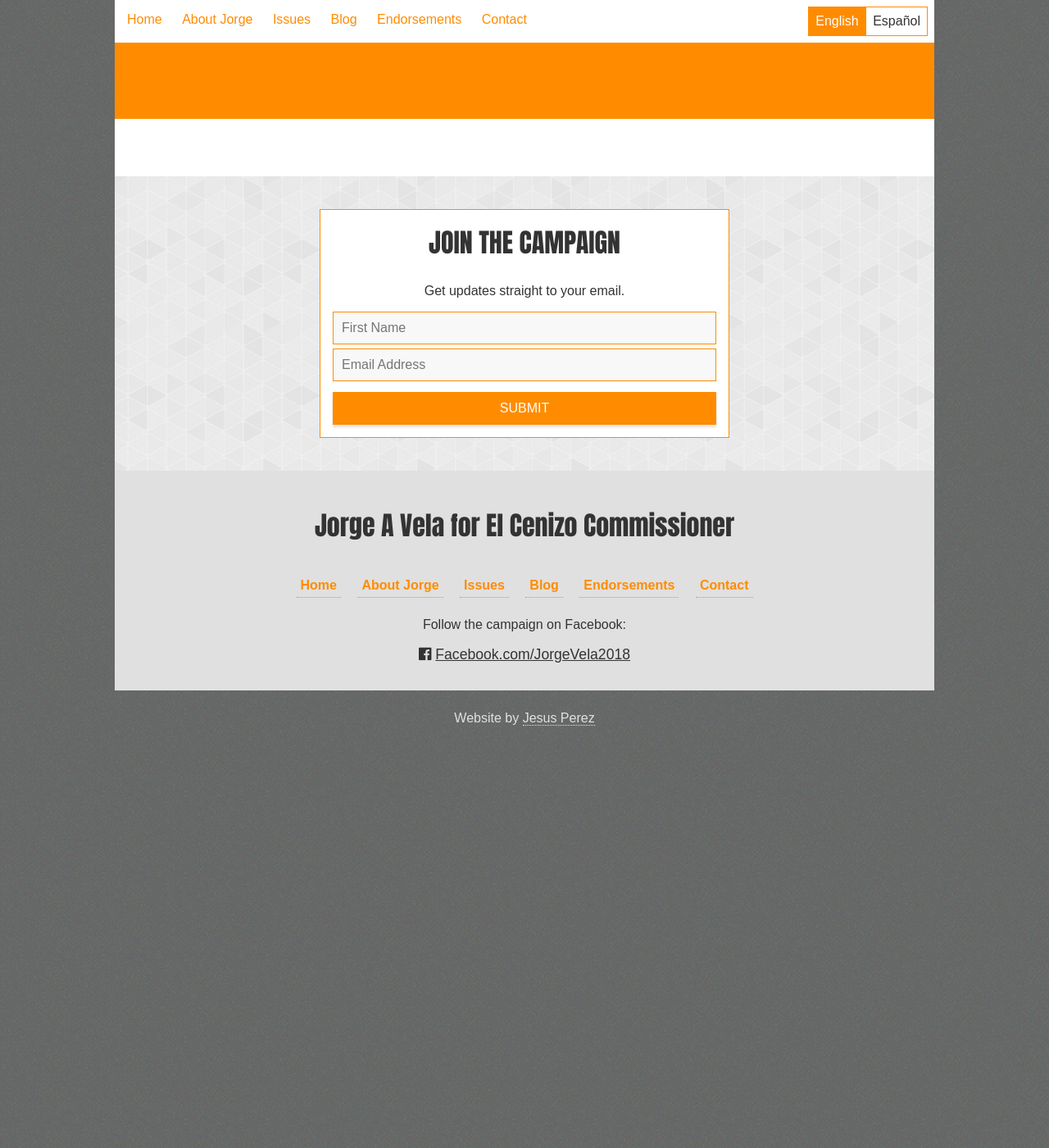
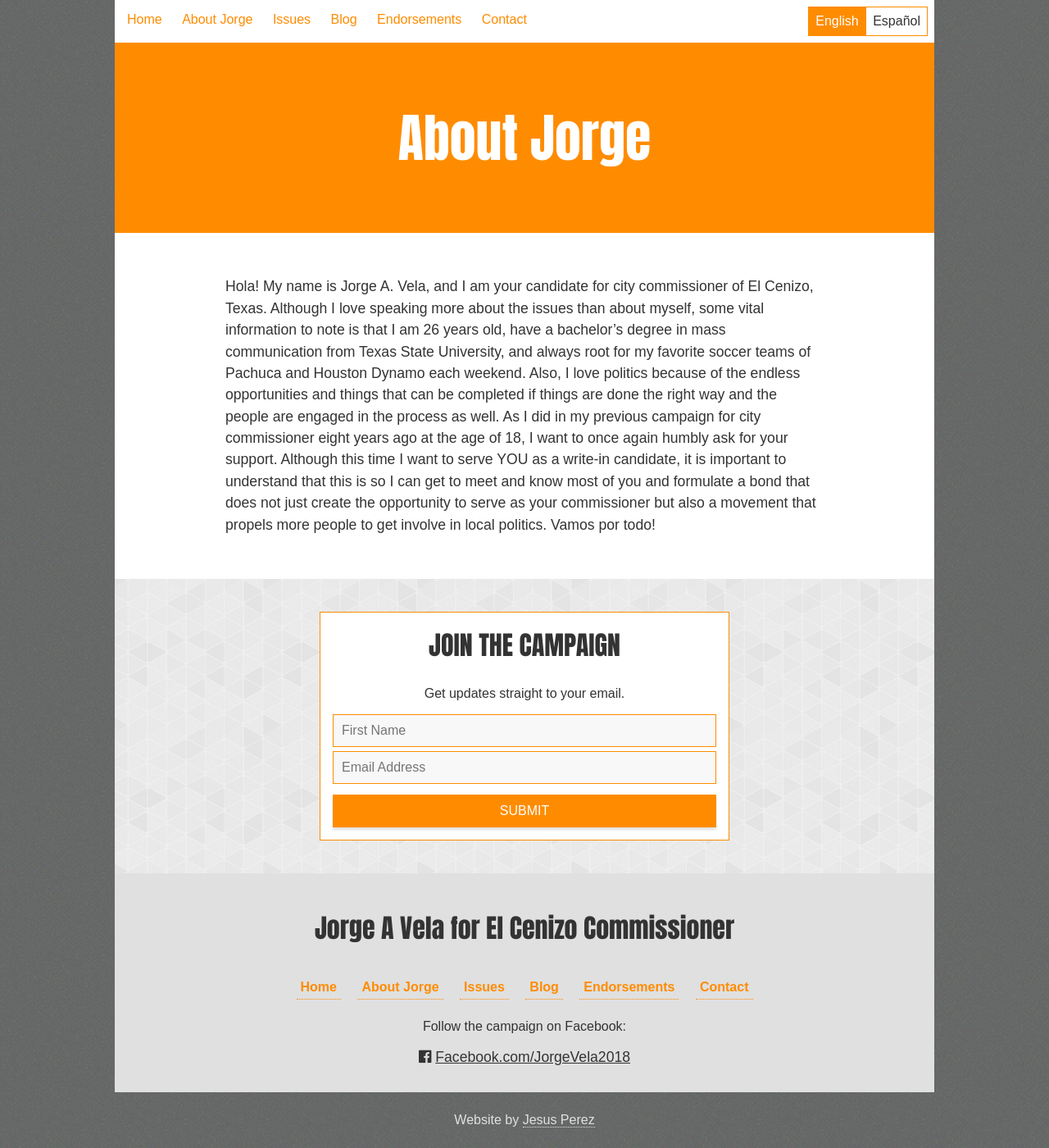
Before and after one commit to vela2018/vela2018.github.io, a Jekyll site: the page built from about.html, in a window 1280 px wide and 1400 px high. Shown: the whole window at 82% size. Built offline with Jekyll 4.4.1, drawn with Linux system fonts in a browser that asks for light colours; nearby versions of some CDN libraries.

Commit message:
Update from Forestry.io - Updated about.html

```diff
--- a/about.html
+++ b/about.html
@@ -1,8 +1,34 @@
 ---
 layout: page
-English_Title:
-Spanish_Title:
+English_Title: About Jorge
+Spanish_Title: Quién es Jorge
+English_Body_Text: "<p>Hola! My name is Jorge A. Vela, and I am your candidate for
+  city commissioner of El Cenizo, Texas.  Although I love speaking more about the
+  issues than about myself, some vital information to note is that I am 26 years old,
+  have a bachelor’s degree in mass communication from Texas State University, and
+  always root for my favorite soccer teams of Pachuca and Houston Dynamo each weekend.
+  Also, I love politics because of the endless opportunities and things that can be
+  completed if things are done the right way and the people are engaged in the process
+  as well. As I did in my previous campaign for city commissioner eight years ago
+  at the age of 18, I want to once again humbly ask for your support. Although this
+  time I want to serve YOU as a write-in candidate, it is important to understand
+  that this is so I can get to meet and know most of you and formulate a bond that
+  does not just create the opportunity to serve as your commissioner but also a movement
+  that propels more people to get involve in local politics. Vamos por todo!  </p>"
+Spanish_Body_Text: "<p>Hola! Mi nombre es Jorge A. Vela, y soy su candidato para comisionado
+  municipal de El Cenizo, Texas. Aunque me encanta hablar más sobre los temas que
+  enfrenta nuestra ciudad sobre mí mismo, una información vital para tener en cuenta
+  es que tengo 26 años, tengo una licenciatura en comunicaciónes de Texas State University
+  y siempre veo el futbol los fines de semana para apoyar a mis equipos favoritos
+  de Pachuca y Houston Dynamo. Además, me encanta la política debido a las infinitas
+  oportunidades y cosas que pueden completarse si las cosas se hacen de la manera
+  correcta y la gente se compromete al proceso. Como lo hice en mi campaña anterior
+  para el comisionado de la ciudad hace ocho años a la edad de 18 años, humildemente
+  pido su apoyo de nuevo. Aunque esta vez quiero servirlo a USTED como su comisionado,
+  es importante entender que esto es así para poder conocer y conocer a la mayoría
+  de ustedes y formular un vínculo que no solo cree la oportunidad de servir como
+  su comisionado sino también un movimiento que impulsará a más personas a involucrarse
+  en la política local. Vamos por todo!  </p>"
+title: About
 
-English_Body_Text:
-Spanish_Body_Text:
 ---
```
